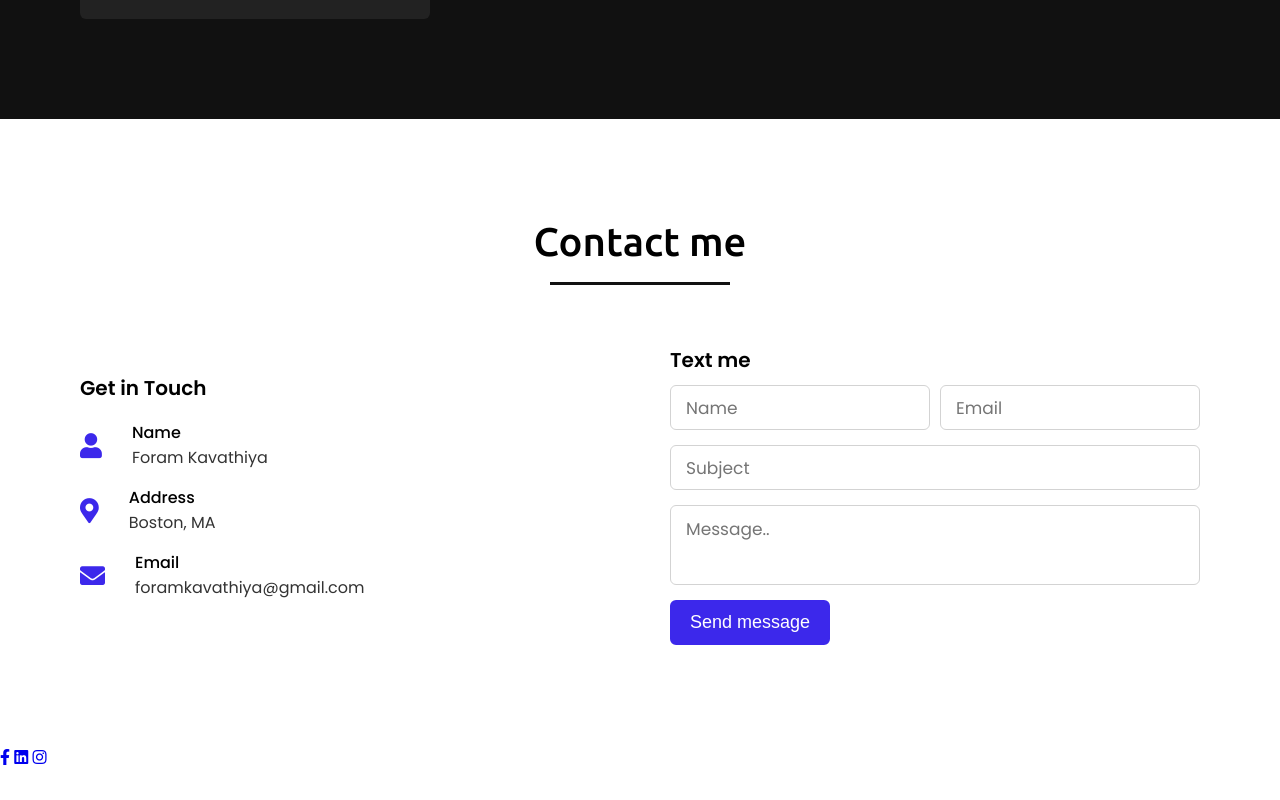
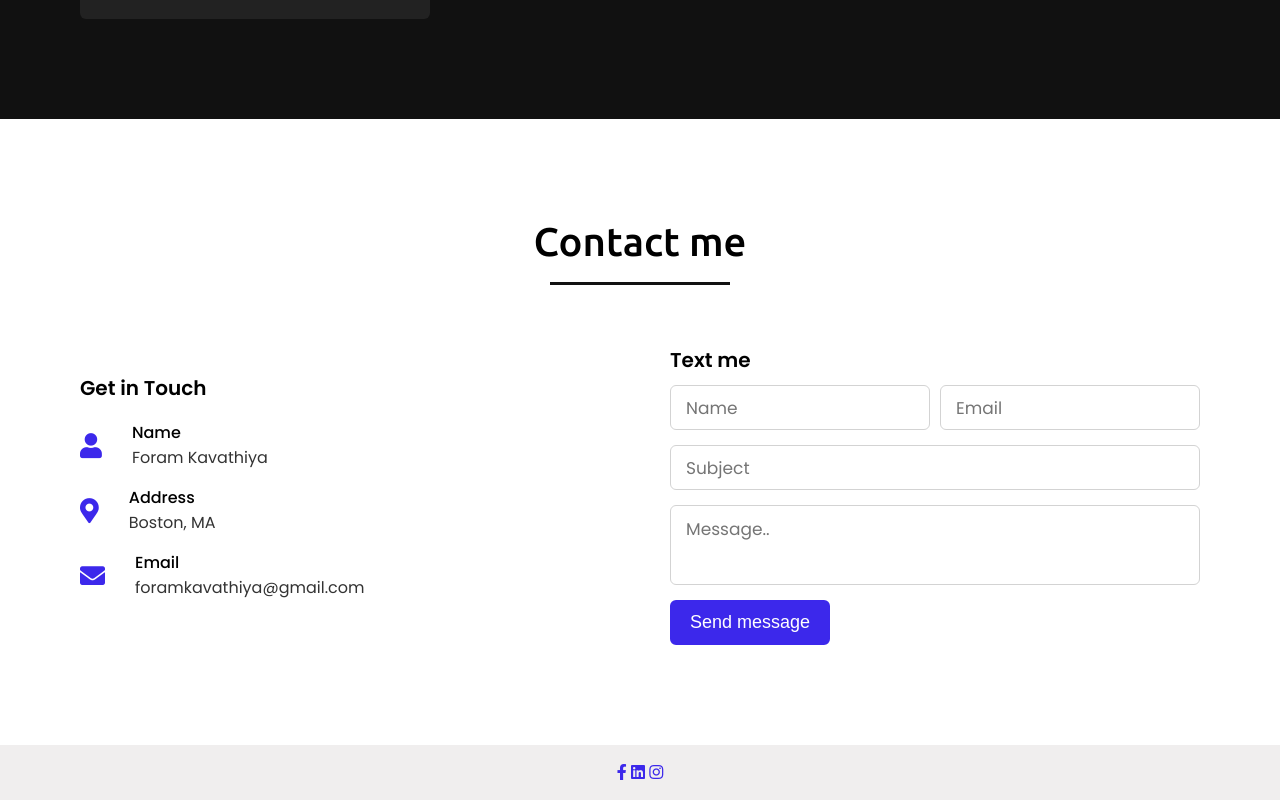
Before and after one commit to foramkavathiya/PersonalWebsite, a plain HTML site: page index.html in a window 1280 px wide. Shown: the part 2919-3719 px from the top of the page. Before the commit the page ends 3689 px from the top, so only its background shows below. Drawn offline with nearby package versions, Linux system fonts and the light colour scheme.

Commit message:
Adding CSS for footer section

```diff
--- a/style.css
+++ b/style.css
@@ -507,3 +507,19 @@ section .title::before{
   color: rgb(60, 40, 235);
   background: none;
 }
+
+/* footer section styling */
+footer{
+    background: rgb(240, 238, 238);
+    padding: 15px 23px;
+    color: rgb(15, 15, 15);
+    text-align: center;
+}
+footer a{
+    color: rgb(60, 40, 235);
+    text-decoration: underline;
+}
+footer a:hover{
+    color: rgb(52, 211, 163);
+    text-decoration: underline;
+}
```
